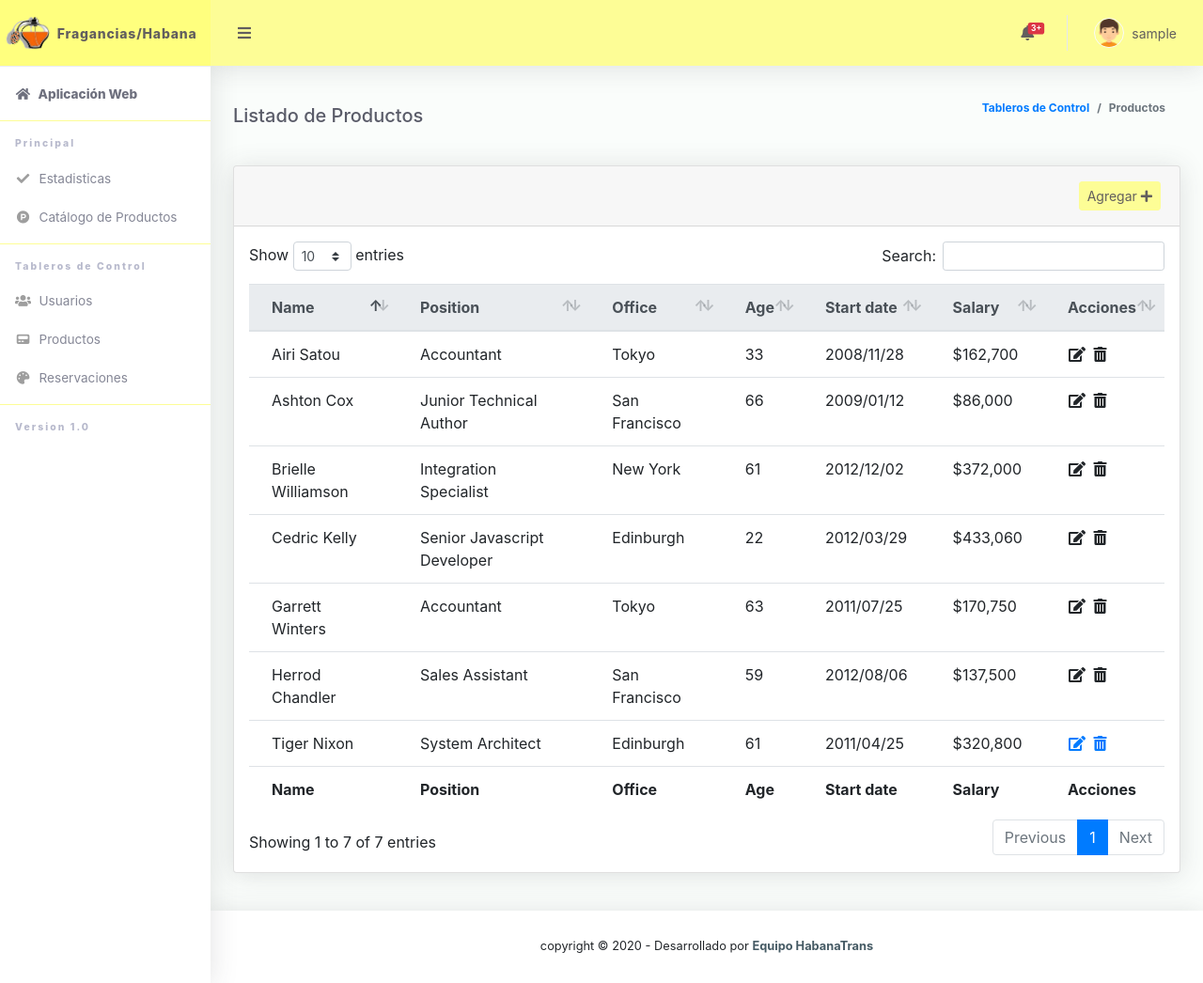
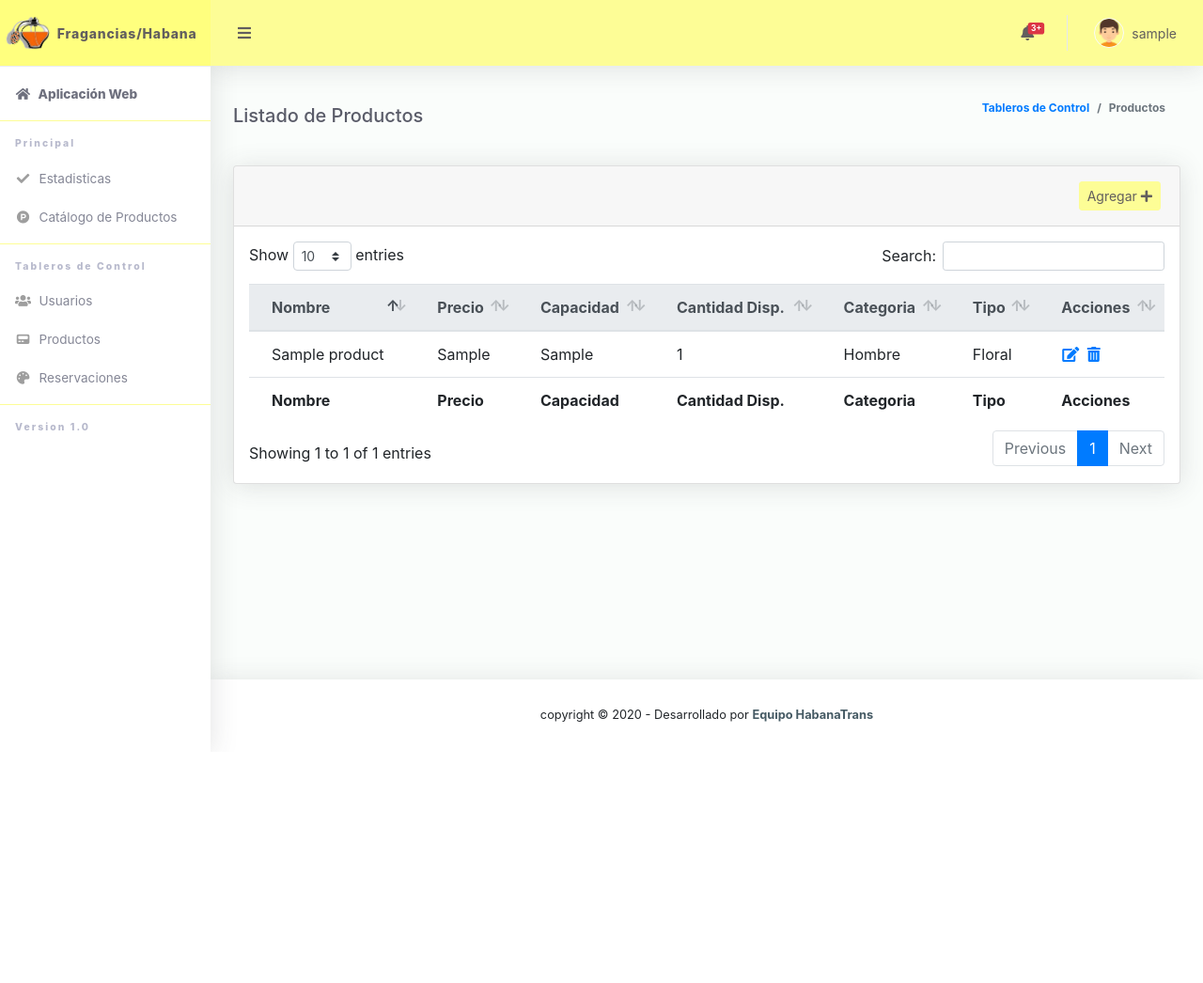
Before and after one commit to pemiro91/fragancia_habana, a Django app: page /products in a window 1280 px wide. Shown: the whole page at 94% size. After the commit the page ends 787 px from the top, so only its background shows below. Run offline with Django 3.2, Linux system fonts and the light colour scheme; a user stored in the database is signed in; tables that the repository leaves empty hold one stand-in row (values such as "Sample post"); some libraries are stand-ins or nearby versions.

Commit message:
Update products

```diff
--- a/Fragancia_Habana/urls.py
+++ b/Fragancia_Habana/urls.py
@@ -36,6 +36,7 @@ urlpatterns = [
     path('products', views.products, name="products"),
     path('add_product', views.add_product, name="add_product"),
     path('edit_product', views.edit_product, name="edit_product"),
+    path('products/delete_product/<int:id_product>',  views.delete_product, name="delete_product"),
 
     path('users', views.users, name="users"),
     path('user_profile', views.user_profile, name="user_profile"),
--- a/fragancia/views.py
+++ b/fragancia/views.py
@@ -4,6 +4,7 @@ from django.contrib.auth import logout as do_logout
 from django.contrib.auth.decorators import login_required
 from django.contrib.auth.forms import AuthenticationForm
 from django.contrib.auth.models import Permission
+from django.core.files.storage import FileSystemStorage
 from django.http import HttpResponseRedirect
 from django.shortcuts import render, redirect, get_object_or_404
 from django.urls import reverse
@@ -102,18 +103,52 @@ def details_products(request, id_product=None):
 # -------------- Gestionar productos--------------#
 
 def products(request):
-    context = {}
-    return render(request, 'fragancia/listado_productos.html', context)
+    if request.user.is_authenticated:
+        list_products = Product.objects.all()
+        return render(request, "fragancia/listado_productos.html", {'list_products': list_products})
+    return redirect('login')
 
 
 def add_product(request):
-    context = {}
-    return render(request, 'fragancia/agregar_producto.html', context)
+    if request.user.is_authenticated:
+        if request.method == 'POST':
+            name_product = request.POST.get('name_product')
+            type_product = request.POST.get('type_product')
+            category_product = request.POST.get('category_product')
+            image_product = request.FILES['image_product']
+            capacity_product = request.POST.get('capacity_product')
+            price_product = request.POST.get('price_product')
+            count_product = request.POST.get('count_product')
+            Product.objects.create(
+                imagen=image_product,
+                nombre=name_product,
+                precio=price_product,
+                capacidad=capacity_product,
+                cantidad_disponible=count_product,
+                categoria=category_product,
+                tipo=type_product
+            )
+            return redirect('products')
+        context = {}
+        return render(request, 'fragancia/agregar_producto.html', context)
+    return redirect('login')
 
 
 def edit_product(request):
     context = {}
     return render(request, 'fragancia/editar_productos.html', context)
+
+
+def delete_product(request, id):
+    if request.user.is_anonymous():
+        return HttpResponseRedirect('/')
+    if not request.user.is_superuser:
+        return HttpResponseRedirect('/')
+    c = cliente.objects.get(id=id)
+    C = User.objects.get(username=c.user)
+    C.delete()
+    c.delete()
+    return HttpResponseRedirect('/administrar/')
 
 
 # -------------- Gestionar usuarios--------------#
--- a/templates/fragancia/listado_productos.html
+++ b/templates/fragancia/listado_productos.html
@@ -24,116 +24,71 @@
                 <table class="table align-items-center table-flush table-hover" id="dataTableHover">
                     <thead class="thead-light">
                     <tr>
-                        <th>Name</th>
-                        <th>Position</th>
-                        <th>Office</th>
-                        <th>Age</th>
-                        <th>Start date</th>
-                        <th>Salary</th>
+                        <th>Nombre</th>
+                        <th>Precio</th>
+                        <th>Capacidad</th>
+                        <th>Cantidad Disp.</th>
+                        <th>Categoria</th>
+                        <th>Tipo</th>
                         <th>Acciones</th>
                     </tr>
                     </thead>
                     <tfoot>
                     <tr>
-                        <th>Name</th>
-                        <th>Position</th>
-                        <th>Office</th>
-                        <th>Age</th>
-                        <th>Start date</th>
-                        <th>Salary</th>
+                        <th>Nombre</th>
+                        <th>Precio</th>
+                        <th>Capacidad</th>
+                        <th>Cantidad Disp.</th>
+                        <th>Categoria</th>
+                        <th>Tipo</th>
                         <th>Acciones</th>
                     </tr>
                     </tfoot>
                     <tbody>
-                    <tr>
-                        <td>Tiger Nixon</td>
-                        <td>System Architect</td>
-                        <td>Edinburgh</td>
-                        <td>61</td>
-                        <td>2011/04/25</td>
-                        <td>$320,800</td>
-                        <td>
-                           <a href="{% url 'edit_product' %}"> <i class="fas fa-fw fa-edit"></i></a>
-                            <a href="{% url 'edit_product' %}"><i class="fas fa-fw fa-trash-alt"></i></a>
-                        </td>
-                    </tr>
-                    <tr>
-                        <td>Garrett Winters</td>
-                        <td>Accountant</td>
-                        <td>Tokyo</td>
-                        <td>63</td>
-                        <td>2011/07/25</td>
-                        <td>$170,750</td>
-                        <td>
-                            <i class="fas fa-fw fa-edit"></i>
-                            <i class="fas fa-fw fa-trash-alt"></i>
-                        </td>
-                    </tr>
-                    <tr>
-                        <td>Ashton Cox</td>
-                        <td>Junior Technical Author</td>
-                        <td>San Francisco</td>
-                        <td>66</td>
-                        <td>2009/01/12</td>
-                        <td>$86,000</td>
-                        <td>
-                            <i class="fas fa-fw fa-edit"></i>
-                            <i class="fas fa-fw fa-trash-alt"></i>
-                        </td>
-                    </tr>
-                    <tr>
-                        <td>Cedric Kelly</td>
-                        <td>Senior Javascript Developer</td>
-                        <td>Edinburgh</td>
-                        <td>22</td>
-                        <td>2012/03/29</td>
-                        <td>$433,060</td>
-                        <td>
-                            <i class="fas fa-fw fa-edit"></i>
-                            <i class="fas fa-fw fa-trash-alt"></i>
-                        </td>
-                    </tr>
-                    <tr>
-                        <td>Airi Satou</td>
-                        <td>Accountant</td>
-                        <td>Tokyo</td>
-                        <td>33</td>
-                        <td>2008/11/28</td>
-                        <td>$162,700</td>
-                        <td>
-                            <i class="fas fa-fw fa-edit"></i>
-                            <i class="fas fa-fw fa-trash-alt"></i>
-                        </td>
-                    </tr>
-                    <tr>
-                        <td>Brielle Williamson</td>
-                        <td>Integration Specialist</td>
-                        <td>New York</td>
-                        <td>61</td>
-                        <td>2012/12/02</td>
-                        <td>$372,000</td>
-                        <td>
-                            <i class="fas fa-fw fa-edit"></i>
-                            <i class="fas fa-fw fa-trash-alt"></i>
-                        </td>
-                    </tr>
-                    <tr>
-                        <td>Herrod Chandler</td>
-                        <td>Sales Assistant</td>
-                        <td>San Francisco</td>
-                        <td>59</td>
-                        <td>2012/08/06</td>
-                        <td>$137,500</td>
-                        <td>
-                            <i class="fas fa-fw fa-edit"></i>
-                            <i class="fas fa-fw fa-trash-alt"></i>
-                        </td>
-                    </tr>
+                    {% for product in list_products  %}
+                        <tr>
+                             <td>{{ product.nombre }}</td>
+                             <td>{{ product.precio }}</td>
+                             <td>{{ product.capacidad }}</td>
+                             <td>{{ product.cantidad_disponible }}</td>
+                             <td>{{ product.categoria }}</td>
+                             <td>{{ product.tipo }}</td>
+                             <td>
+                                 <a href="{% url 'edit_product' %}"> <i class="fas fa-fw fa-edit"></i></a>
+                                 <a href="" data-toggle="modal" class="open-AddBookDialog" data-id="{{ product.id }}"
+                                    data-target="#exampleModal">
+                                     <i class="fas fa-fw fa-trash-alt"></i>
+                                 </a>
+                             </td>
+                        </tr>
+                    {% endfor %}
 
                     </tbody>
                 </table>
             </div>
         </div>
+    </div>
+
+     <!-- Modal -->
+    <div class="modal fade" id="exampleModal" tabindex="-1" role="dialog" aria-labelledby="exampleModalLabel" aria-hidden="true">
+      <div class="modal-dialog">
+        <div class="modal-content">
+          <div class="modal-header">
+            <h5 class="modal-title" id="exampleModalLabel">Modal title</h5>
+            <button type="button" class="close" data-dismiss="modal" aria-label="Close">
+              <span aria-hidden="true">&times;</span>
+            </button>
+          </div>
+          <div class="modal-body">
+            <p>some content</p>
+            <input type="text" name="bookId" id="bookId" value=""/>
+          </div>
+          <div class="modal-footer">
+            <button type="button" class="btn btn-secondary" data-dismiss="modal">Close</button>
+            <a href="/products/delete_product/{{ product.id }}" type="button" class="btn btn-primary">Save changes</a>
+          </div>
+        </div>
+      </div>
     </div>
 
 {% endblock %}
@@ -150,4 +105,13 @@
             $('#dataTableHover').DataTable(); // ID From dataTable with Hover
         });
     </script>
+    <script>
+        $(document).on("click", ".open-AddBookDialog", function () {
+             var myBookId = $(this).data('id');
+             $(".modal-body #bookId").val( myBookId );
+             // As pointed out in comments,
+             // it is unnecessary to have to manually call the modal.
+             // $('#addBookDialog').modal('show');
+        });
+    </script>
 {% endblock %}
```
Also changed, not shown: templates/fragancia/agregar_producto.html (+29 -20 lines).
